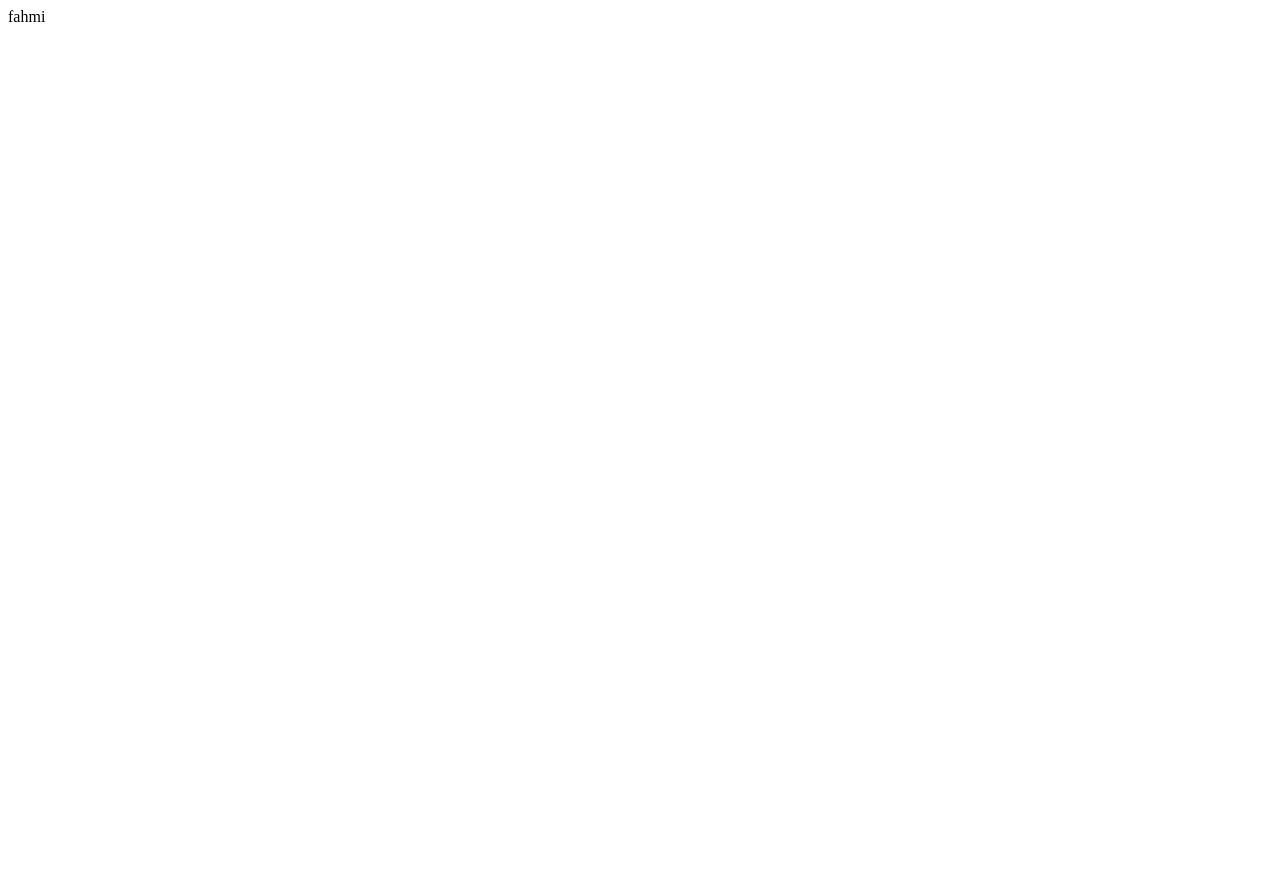
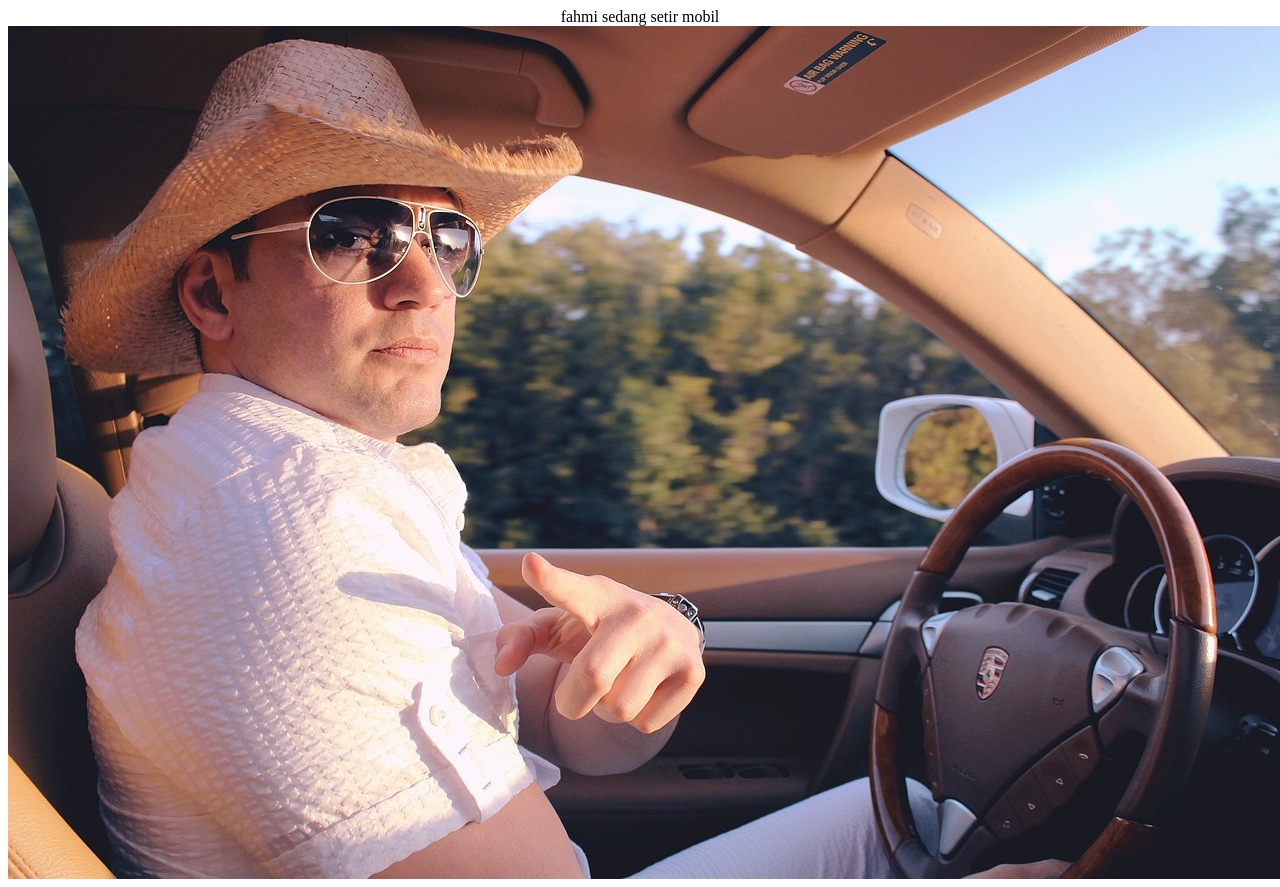
Before and after one commit to ALILIFAHMI/mimpi, a plain HTML site: page index.html in a window 1280 px wide. Before the commit the page ends 800 px from the top, so only its background shows below. Drawn offline with Linux system fonts and the light colour scheme.

Commit message:
masukkan gambar

```diff
--- a/index.html
+++ b/index.html
@@ -3,6 +3,11 @@
     <title>MIMPI FAHMI</title>
   </head>
   <body>
-    fahmi
+  <center>
+  fahmi  sedang setir mobil
+  <br>
+  <img src="images/001.jpg">
+
+  </center>
   </body>
 </html>
```
Also changed, not shown: images/001.jpg (added).
